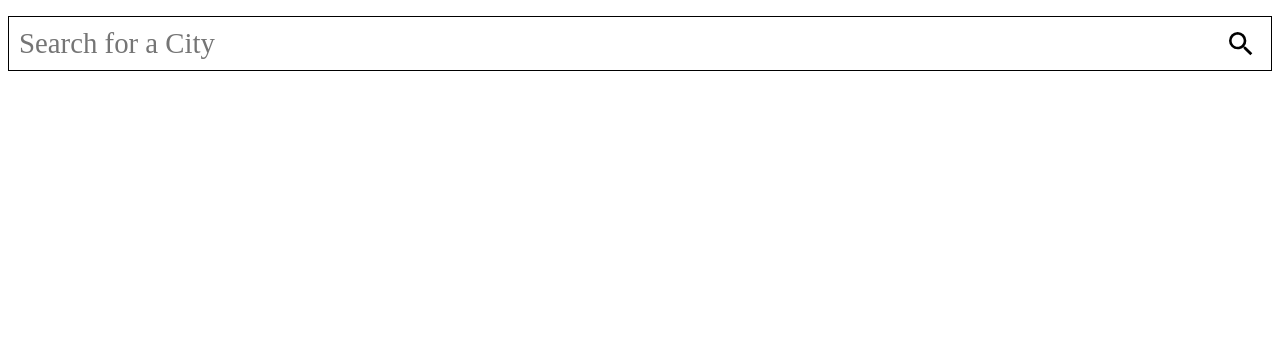
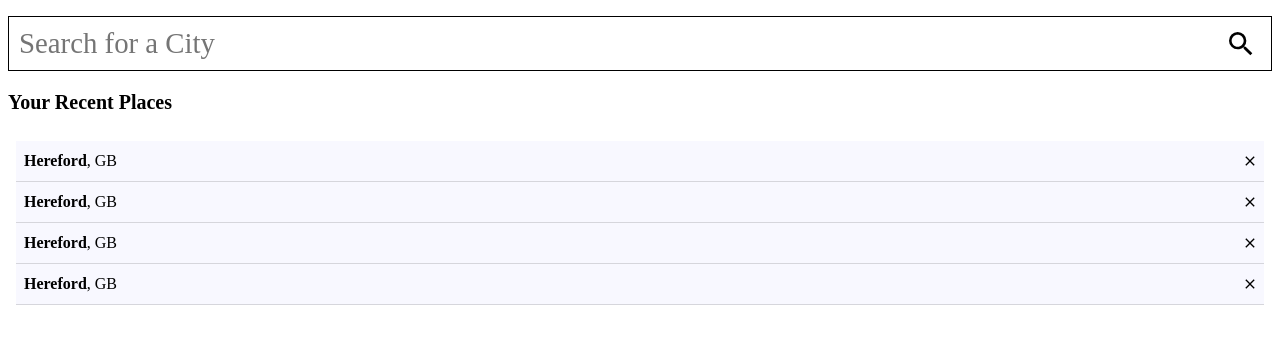
Before and after one commit to Fastion-1024/react-weather-app, a React (Create React App) app: page / in a window 1280 px wide. Shown: the top 344 px of the page. Built offline with nearby package versions, Linux system fonts and the light colour scheme.

Commit message:
Added Recent Locations - Displays a list of recently searched for places. - Currently uses dummyData - Added component to HomePage.

```diff
--- /dev/null
+++ b/src/components/RecentLocations/RecentLocations.css
@@ -0,0 +1,37 @@
+.recent-locations-container {
+    display: flex;
+    flex-direction: column;
+    margin: 0.5em;
+}
+
+.recent-locations-header {
+}
+
+.recent-locations-card-container {
+    width: 100%;
+    padding: 0.5em;
+}
+
+.recent-locations-list {
+    padding-left: 0;
+}
+
+.recent-place-card {
+    display: flex;
+    align-items: center;
+    line-height: 2.5em;
+    background-color: ghostwhite;
+    border-bottom: 1px solid rgba(42, 42, 42, 0.16);
+}
+
+.recent-place-card span {
+    padding-left: 0.5em;
+    flex-grow: 1;
+}
+
+.recent-place-card button {
+    display: flex;
+    align-items: center;
+    border: none;
+    background: none;
+}
--- /dev/null
+++ b/src/components/RecentLocations/RecentLocations.tsx
@@ -0,0 +1,46 @@
+import React from 'react';
+import { City } from '../../lib/types';
+import { MdClose } from 'react-icons/md';
+import './RecentLocations.css';
+
+interface IProps {
+    locations: City[];
+    onRemoveLocation: (city: City) => void;
+}
+
+const RecentLocations: React.FC<IProps> = ({ locations, onRemoveLocation }) => {
+    return (
+        <div className="recent-locations-container">
+            <h3 className="recent-locations-header">Your Recent Places</h3>
+            <div className="recent-locations-card-container">
+                <ul className="recent-locations-list" role="list">
+                    <li
+                        className="no-recent-place-card"
+                        hidden={locations.length !== 0}
+                    >
+                        Your recently searched for places will appear here.
+                    </li>
+                    {locations.map((location, index) => {
+                        return (
+                            <li
+                                key={index}
+                                className="recent-place-card"
+                                onClick={() => onRemoveLocation(location)}
+                            >
+                                <span>
+                                    <strong>{location.name}</strong>,{' '}
+                                    {location.country}
+                                </span>
+                                <button>
+                                    <MdClose />
+                                </button>
+                            </li>
+                        );
+                    })}
+                </ul>
+            </div>
+        </div>
+    );
+};
+
+export default RecentLocations;
--- a/src/pages/Home/Home.tsx
+++ b/src/pages/Home/Home.tsx
@@ -1,9 +1,50 @@
 import LocationSearch from '../../components/LocationSearch/LocationSearch';
+import RecentLocations from '../../components/RecentLocations/RecentLocations';
+import { City } from '../../lib/types';
 
 const Home = () => {
+    const dummyData: City[] = [
+        {
+            country: 'GB',
+            lat: '52.0553813',
+            lon: '-2.7151735',
+            name: 'Hereford',
+            state: 'England',
+        },
+        {
+            country: 'GB',
+            lat: '52.0553813',
+            lon: '-2.7151735',
+            name: 'Hereford',
+            state: 'England',
+        },
+        {
+            country: 'GB',
+            lat: '52.0553813',
+            lon: '-2.7151735',
+            name: 'Hereford',
+            state: 'England',
+        },
+        {
+            country: 'GB',
+            lat: '52.0553813',
+            lon: '-2.7151735',
+            name: 'Hereford',
+            state: 'England',
+        },
+    ];
+
+    const handleRemoveRecentLocation = (city: City) => {
+        console.log('removing location:-', city.name);
+    };
+
     return (
         <main>
             <LocationSearch />
+            <RecentLocations
+                locations={dummyData}
+                onRemoveLocation={handleRemoveRecentLocation}
+            />
         </main>
     );
 };
```
